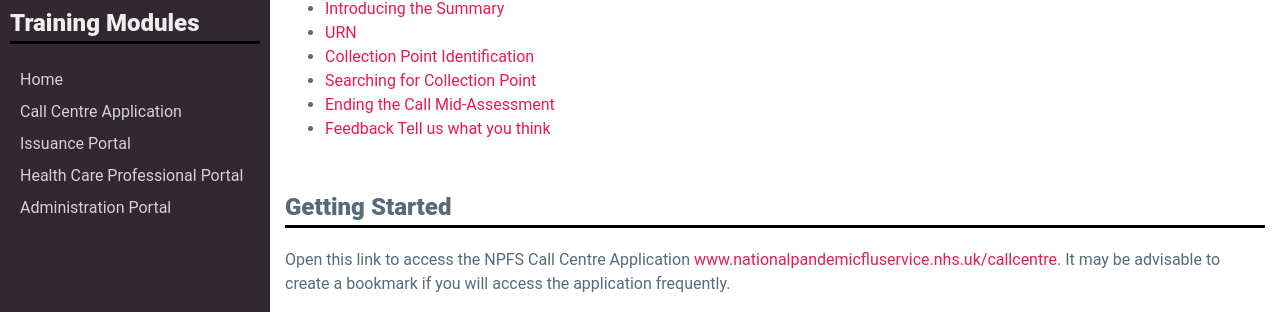
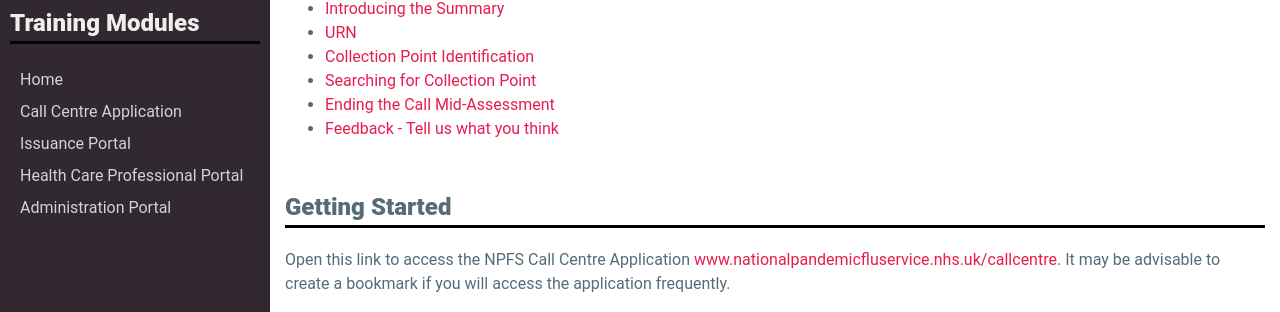
Before and after one commit to npfs/npfs.github.io, a Jekyll site: the page built from cca.md, in a window 1280 px wide and 900 px high, scrolled down 704 px. Shown: the part 141-453 px from the top of the window. Built offline with Jekyll 4.4.1, drawn with Linux system fonts in a browser that asks for light colours; some of the changed text lies outside the part shown.

```diff
--- a/cca.md
+++ b/cca.md
@@ -44,7 +44,7 @@ title: NPFS CCA Training
   * [Collection Point Identification](#collection-point-identifications)
   * [Searching for Collection Point](#searching-for-collection-point)
   * [Ending the Call Mid-Assessment](#ending-the-call-mid-assessment)
-  * [Feedback Tell us what you think](#feedback-tell-us-what-you-think)
+  * [Feedback - Tell us what you think](#feedback---tell-us-what-you-think)
 
 
 
@@ -360,7 +360,7 @@ In addition to the drop-down list, there is a free-text field to enter supportin
 ![][exit-assessment-reason]
 
 
-### Feedback Tell us what you think
+### Feedback - Tell us what you think
 
 You can provide feedback on the Pandemic Flu service at any time whilst on the portal, by clicking the ”Provide feedback on the Pandemic Flu service” link on the right of every page.
 
```
